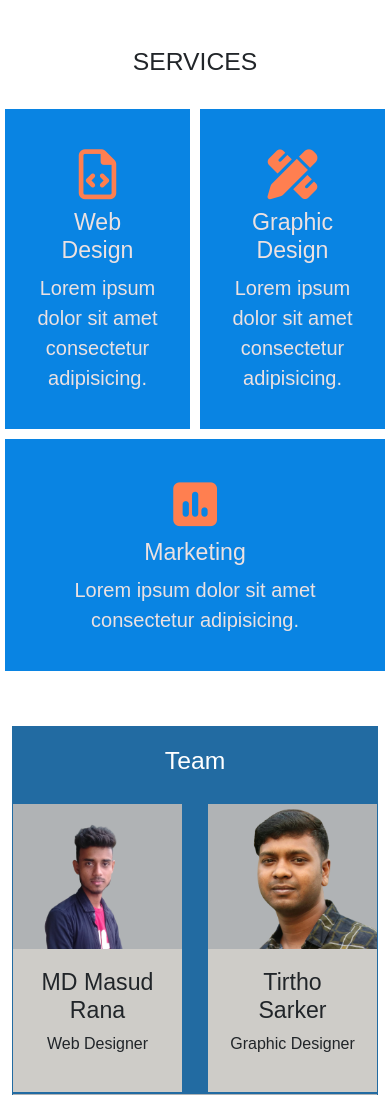
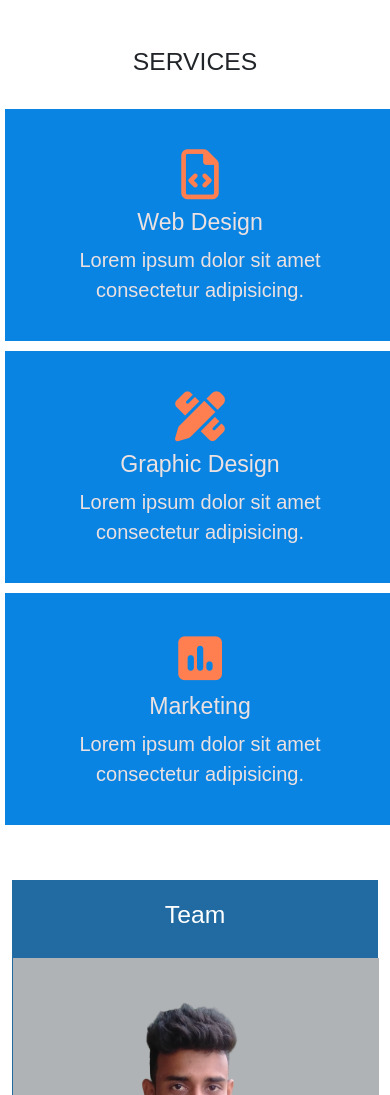
Before and after one commit to mdmasudranainfo/em, a plain HTML site: page index.html in a window 390 px wide. Shown: the part 454-1549 px from the top of the page. Drawn offline with nearby package versions, Linux system fonts and the light colour scheme.

Commit message:
Update index.html

```diff
--- a/index.html
+++ b/index.html
@@ -12,7 +12,7 @@
     <link rel="stylesheet" href="style.css">
     <script src="https://kit.fontawesome.com/903e2aa044.js" crossorigin="anonymous"></script>
 
-    <title>MASUd RANA!</title>
+    <title>bootstrap!</title>
 </head>
 
 <body>
@@ -60,7 +60,7 @@
                 <h2>Services</h2>
             </div>
             <div class="row serviceBoxWrap">
-                <div class="col servicsBox">
+                <div class="col-md servicsBox">
                     <div class="boxicone">
                         <i class="far fa-file-code"></i>
                         <h3> Web Design</h3>
@@ -69,7 +69,7 @@
                     </div>
 
                 </div>
-                <div class="col servicsBox">
+                <div class="col-md servicsBox">
                     <div class="boxicone">
                         <i class="fas fa-pencil-ruler"></i>
                         <h3>Graphic Design</h3>
@@ -78,7 +78,7 @@
                     </div>
 
                 </div>
-                <div class="col servicsBox">
+                <div class="col-md servicsBox">
                     <div class="boxicone">
                         <i class="fas fa-poll"></i>
                         <h3> Marketing</h3>
@@ -98,7 +98,7 @@
                 <h2>Team</h2>
             </div>
             <div class="row tearWraper">
-                <div class="col teamBox">
+                <div class="col-md teamBox">
                     <div class="teamImage">
                         <img src="image/masud.png" alt="">
                     </div>
@@ -107,7 +107,7 @@
                         <p>Web Designer</p>
                     </div>
                 </div>
-                <div class="col teamBox">
+                <div class="col-md teamBox">
                     <div class="teamImage">
                         <img src="image/tirtho-removebg-preview.png" alt="">
                     </div>
@@ -116,7 +116,7 @@
                         <p>Graphic Designer</p>
                     </div>
                 </div>
-                <div class="col teamBox">
+                <div class="col-md teamBox">
                     <div class="teamImage">
                         <img src="image/fojlul.png" alt="">
                     </div>
```
